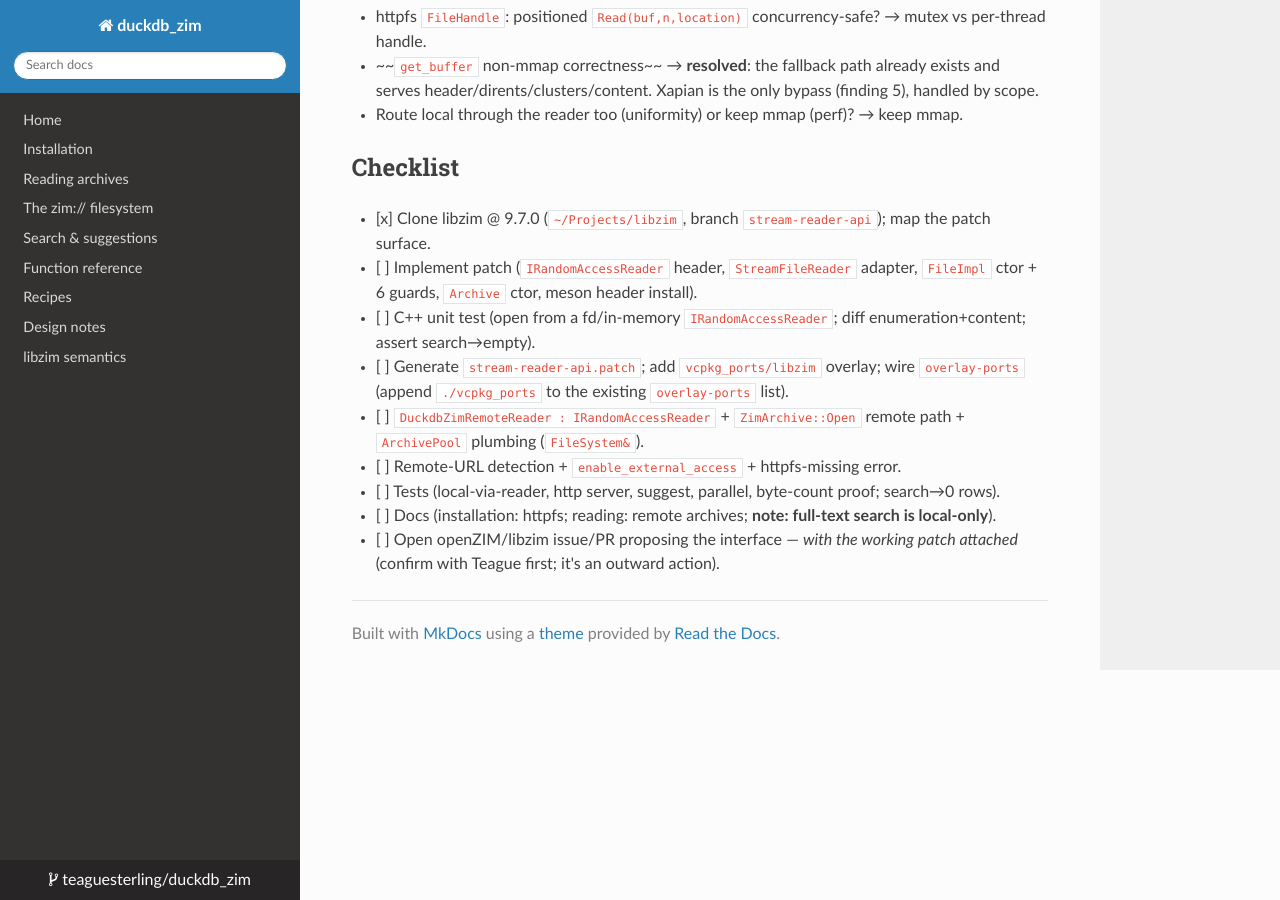
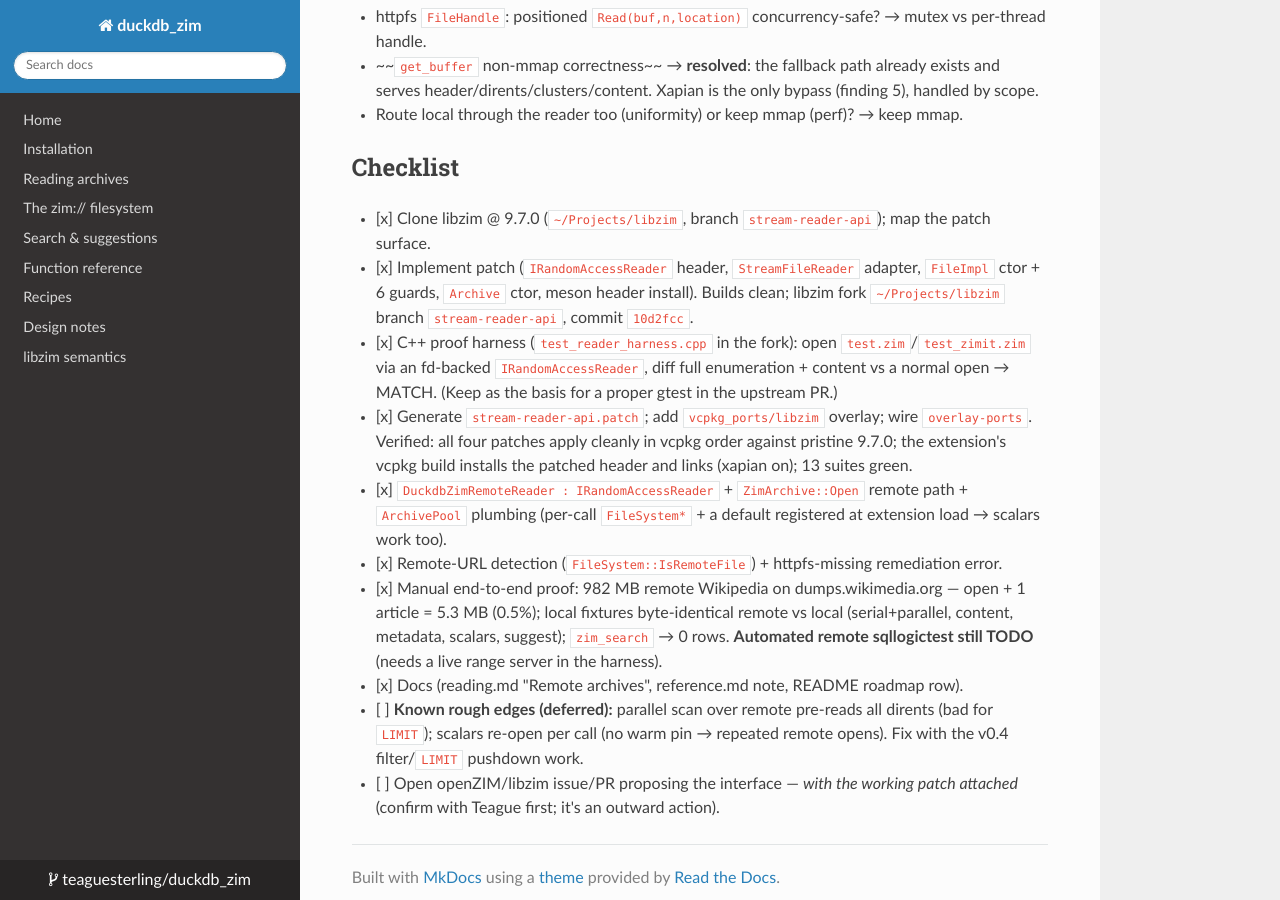
Before and after one commit to teaguesterling/duckdb_zim, an MkDocs documentation site: the page built from docs/dev/remote-streaming-reader.md, in a window 1280 px wide and 900 px high, scrolled down 4075 px. Built offline with MkDocs 1.6.1, drawn with Linux system fonts in a browser that asks for light colours; nearby versions of some CDN libraries.

Commit message:
docs: document remote (S3/HTTP) archive reading; format fix
- reading.md: "Remote archives" section — byte-range reads via httpfs, the
  big-archive targeting tip (path:=/prefix; parallel:=false for bounded
  remote scans), and the fulltext-search-is-local-only limitation.
- reference.md: note that read_zim and all functions accept remote URLs;
  zim_search is the only local-only one.
- README roadmap: add the 3.6 (v0.3) remote-archives row.
- worksheet: mark the implemented checklist items; record the 982 MB / 0.5%
  end-to-end proof and the known rough edges deferred to v0.4 pushdown.
- read_zim.cpp: collapse a comment to satisfy clang-format.

```diff
--- a/docs/dev/remote-streaming-reader.md
+++ b/docs/dev/remote-streaming-reader.md
@@ -166,16 +166,25 @@
 ## Checklist
 
 - [x] Clone libzim @ 9.7.0 (`~/Projects/libzim`, branch `stream-reader-api`); map the patch surface.
-- [ ] Implement patch (`IRandomAccessReader` header, `StreamFileReader` adapter, `FileImpl` ctor +
-      6 guards, `Archive` ctor, meson header install).
-- [ ] C++ unit test (open from a fd/in-memory `IRandomAccessReader`; diff enumeration+content; assert
-      search→empty).
-- [ ] Generate `stream-reader-api.patch`; add `vcpkg_ports/libzim` overlay; wire `overlay-ports`
-      (append `./vcpkg_ports` to the existing `overlay-ports` list).
-- [ ] `DuckdbZimRemoteReader : IRandomAccessReader` + `ZimArchive::Open` remote path + `ArchivePool`
-      plumbing (`FileSystem&`).
-- [ ] Remote-URL detection + `enable_external_access` + httpfs-missing error.
-- [ ] Tests (local-via-reader, http server, suggest, parallel, byte-count proof; search→0 rows).
-- [ ] Docs (installation: httpfs; reading: remote archives; **note: full-text search is local-only**).
+- [x] Implement patch (`IRandomAccessReader` header, `StreamFileReader` adapter, `FileImpl` ctor +
+      6 guards, `Archive` ctor, meson header install). Builds clean; libzim fork `~/Projects/libzim`
+      branch `stream-reader-api`, commit `10d2fcc`.
+- [x] C++ proof harness (`test_reader_harness.cpp` in the fork): open `test.zim`/`test_zimit.zim`
+      via an fd-backed `IRandomAccessReader`, diff full enumeration + content vs a normal open → MATCH.
+      (Keep as the basis for a proper gtest in the upstream PR.)
+- [x] Generate `stream-reader-api.patch`; add `vcpkg_ports/libzim` overlay; wire `overlay-ports`.
+      Verified: all four patches apply cleanly in vcpkg order against pristine 9.7.0; the extension's
+      vcpkg build installs the patched header and links (xapian on); 13 suites green.
+- [x] `DuckdbZimRemoteReader : IRandomAccessReader` + `ZimArchive::Open` remote path + `ArchivePool`
+      plumbing (per-call `FileSystem*` + a default registered at extension load → scalars work too).
+- [x] Remote-URL detection (`FileSystem::IsRemoteFile`) + httpfs-missing remediation error.
+- [x] Manual end-to-end proof: 982 MB remote Wikipedia on dumps.wikimedia.org — open + 1 article =
+      5.3 MB (0.5%); local fixtures byte-identical remote vs local (serial+parallel, content,
+      metadata, scalars, suggest); `zim_search` → 0 rows. **Automated remote sqllogictest still TODO**
+      (needs a live range server in the harness).
+- [x] Docs (reading.md "Remote archives", reference.md note, README roadmap row).
+- [ ] **Known rough edges (deferred):** parallel scan over remote pre-reads all dirents (bad for
+      `LIMIT`); scalars re-open per call (no warm pin → repeated remote opens). Fix with the v0.4
+      filter/`LIMIT` pushdown work.
 - [ ] Open openZIM/libzim issue/PR proposing the interface — *with the working patch attached*
       (confirm with Teague first; it's an outward action).
```
Also changed, not shown: README.md (+1 -0 lines), docs/reading.md (+34 -0 lines), docs/reference.md (+6 -0 lines), 1 other file.
